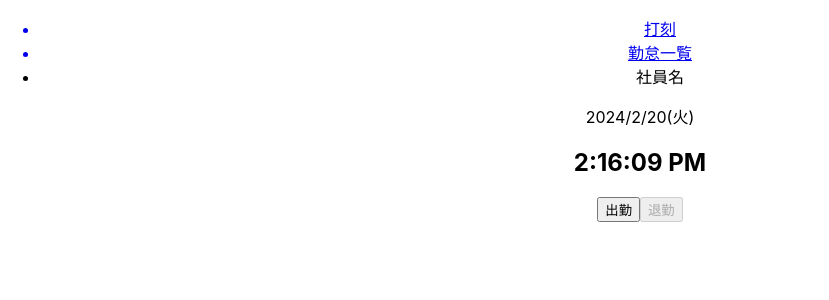
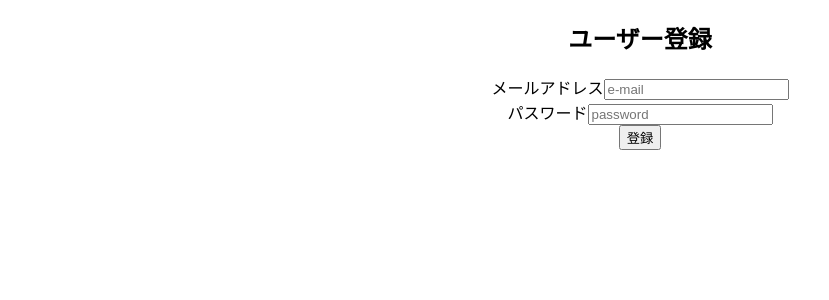
Before and after one commit to Ryota-01/attendance_app, a React (Create React App) app: page / in a window 1280 px wide. Shown: the top 300 px of the page, without its empty margins (0-829 px from the left). Built offline with nearby package versions, Linux system fonts and the light colour scheme.

Commit message:
firebaseの連携

```diff
--- a/package.json
+++ b/package.json
@@ -10,6 +10,7 @@
     "@testing-library/jest-dom": "^5.17.0",
     "@testing-library/react": "^13.4.0",
     "@testing-library/user-event": "^13.5.0",
+    "firebase": "^10.8.0",
     "react": "^18.2.0",
     "react-dom": "^18.2.0",
     "react-router-dom": "^6.22.0",
--- a/src/App.js
+++ b/src/App.js
@@ -1,23 +1,25 @@
 import logo from './logo.svg';
 import { BrowserRouter, Link, Route, Routes } from 'react-router-dom';
 import './css/App.css';
-import Home from './Pages/Home';
-import Header from './Pages/Header';
-import AttendanceInput from './Components/AttendanceInput';
-import AttendTotal from './Components/AttendTotal';
-import DigitalClock from './Components/DigitalClock';
-import AttendanceButton from './Components/AttendanceButton';
-import AttendancePage from './Pages/AttendancePage';
+import Home from './pages/Home';
+import Header from './pages/Header';
+import AttendanceInput from './components/AttendanceInput';
+import AttendTotal from './components/AttendTotal';
+import DigitalClock from './components/DigitalClock';
+import AttendanceButton from './components/AttendanceButton';
+import AttendancePage from './pages/AttendancePage';
+import SignUp from './pages/SignUp';
 
 function App() {
   return (
     <BrowserRouter>
       <div className="App">
-        <Header />
+        <SignUp />
+        {/* <Header /> */}
         <Routes>
-          <Route path='/' element={<Home />}></Route>
+          {/* <Route path='/' element={<Home />}></Route>
           <Route path='/home' element={<Home />}></Route>
-          <Route path='/attendancepage' element={<AttendancePage />}></Route>
+          <Route path='/attendancepage' element={<AttendancePage />}></Route> */}
         </Routes>
       </div>
     </BrowserRouter>
--- a/src/Components/AttendanceButton.jsx
+++ b/src/components/AttendanceButton.js
@@ -1,6 +1,6 @@
 import React from "react";
 import { useState, useEffect } from "react";
-import AttendanceList from "../Pages/AttendanceList";
+import AttendanceList from "../pages/AttendanceList";
 
 export default function AttendanceButton() {
   const [clockInDisabled, setClockInDisabled] = useState(false);
--- /dev/null
+++ b/src/firebase.js
@@ -0,0 +1,23 @@
+import { initializeApp } from "firebase/app";
+import { getAnalytics } from "firebase/analytics";
+import { getAuth } from "firebase/auth";
+import { getFirestore } from "firebase/firestore";
+import "firebase/compat/auth";
+
+const firebaseConfig = {
+  apiKey: "AIzaSyCKA4AqTuXvfmTsJg13bVXzEM_jH1ne7PQ",
+  authDomain: "attendance-b65d7.firebaseapp.com",
+  projectId: "attendance-b65d7",
+  storageBucket: "attendance-b65d7.appspot.com",
+  messagingSenderId: "479172396895",
+  appId: "1:479172396895:web:bc23fdfa171470fae698ea",
+  measurementId: "G-T4Q3QWW22E"
+};
+
+// Initialize Firebase
+const app = initializeApp(firebaseConfig);
+const analytics = getAnalytics(app);
+const auth = getAuth(app);
+const fireStore = getFirestore(app);
+
+export { auth, fireStore, analytics };
--- a/src/Pages/Home.jsx
+++ b/src/pages/Home.js
@@ -1,6 +1,6 @@
 import React from 'react'
-import DigitalClock from '../Components/DigitalClock'
-import AttendanceButton from '../Components/AttendanceButton'
+import DigitalClock from '../components/DigitalClock'
+import AttendanceButton from '../components/AttendanceButton'
 
 export default function Home() {
   return (
--- /dev/null
+++ b/src/pages/SignUp.js
@@ -0,0 +1,33 @@
+import React, { useRef } from 'react'
+import { auth } from '../firebase';
+import { getAuth, createUserWithEmailAndPassword } from "firebase/auth";
+
+
+export default function Signup() {
+  const emailRef = useRef(null);
+  const passwordRef = useRef(null);
+
+  const onSubmit = (e) => {
+    e.preventDefault();
+    console.log(emailRef.current.value, passwordRef.current.value);
+    auth.createUserWithEmailAndPassword(emailRef.current.value, passwordRef.current.value);
+  }
+  return (
+    <div>
+      <h2>ユーザー登録</h2>
+        <form action="" onSubmit={onSubmit}>
+          <div>
+            <label>メールアドレス</label>
+            <input name='e-mail' type='e-mail' placeholder='e-mail' ref={emailRef} />
+          </div>
+          <div>
+            <label>パスワード</label>
+            <input name='password' type='password' placeholder='password' ref={passwordRef} />
+          </div>
+          <div>
+            <button>登録</button>
+          </div>
+        </form>
+    </div>
+  )
+}
```
Also changed, not shown: src/components/AttendTotal.js (renamed from src/Components/AttendTotal.jsx), src/components/AttendanceInput.js (renamed from src/Components/AttendanceInput.jsx), src/components/DigitalClock.js (renamed from src/Components/DigitalClock.jsx), src/pages/AttendanceList.js (renamed from src/Pages/AttendanceList.jsx), src/pages/AttendancePage.js (renamed from src/Pages/AttendancePage.jsx), src/pages/Header.js (renamed from src/Pages/Header.jsx), 2 other files (tests, documents, lock files or other folders).
